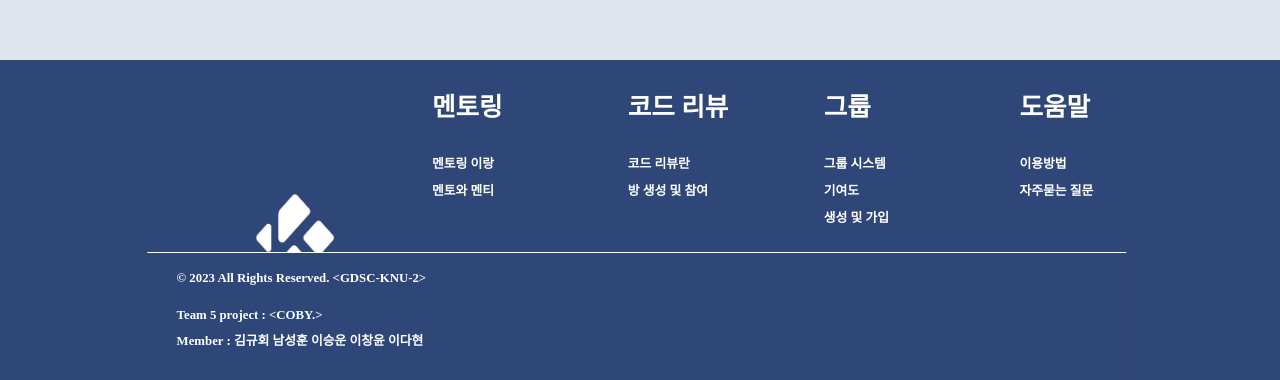
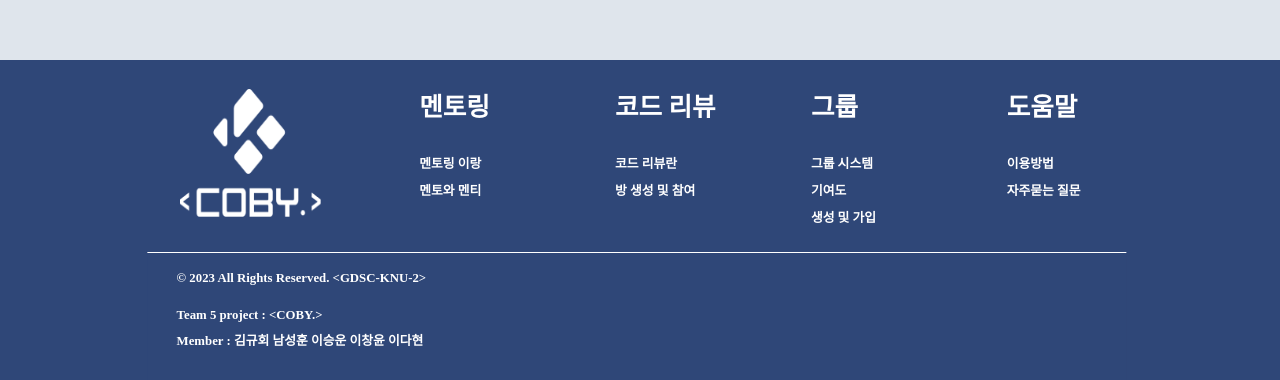
Before and after one commit to GDSC-KNU/Coby, a React (Create React App) app in the folder frontend/: page / in a window 1280 px wide. Shown: the part 2317-2697 px from the top of the page. Built offline with nearby package versions, Linux system fonts and the light colour scheme; a web font is replaced by a local one.

Commit message:
Design: 회원가입, 로그인 모달창, footer 이미지 크기 조절

```diff
--- a/frontend/src/components/main/Menu.css
+++ b/frontend/src/components/main/Menu.css
@@ -37,10 +37,11 @@
     top: 5%;
 }
 
-.logo{
-    width: 12vw;
+.logo-menu{
+    width: 11vw;
     height: 16vh;
     position: relative;
+    top: 15%;
     left: 15%;
     display: flex;
 }
--- a/frontend/src/components/main/Menu.js
+++ b/frontend/src/components/main/Menu.js
@@ -6,7 +6,7 @@ const Menu = () => {
   return (
     <div className="menu">
         <div className="up_menu">
-            <img src={logo} alt="로고" className="logo"/>
+            <img src={logo} alt="로고" className="logo-menu"/>
             <div className="sev">
                 <h1>멘토링</h1>
                 <br/>
```
